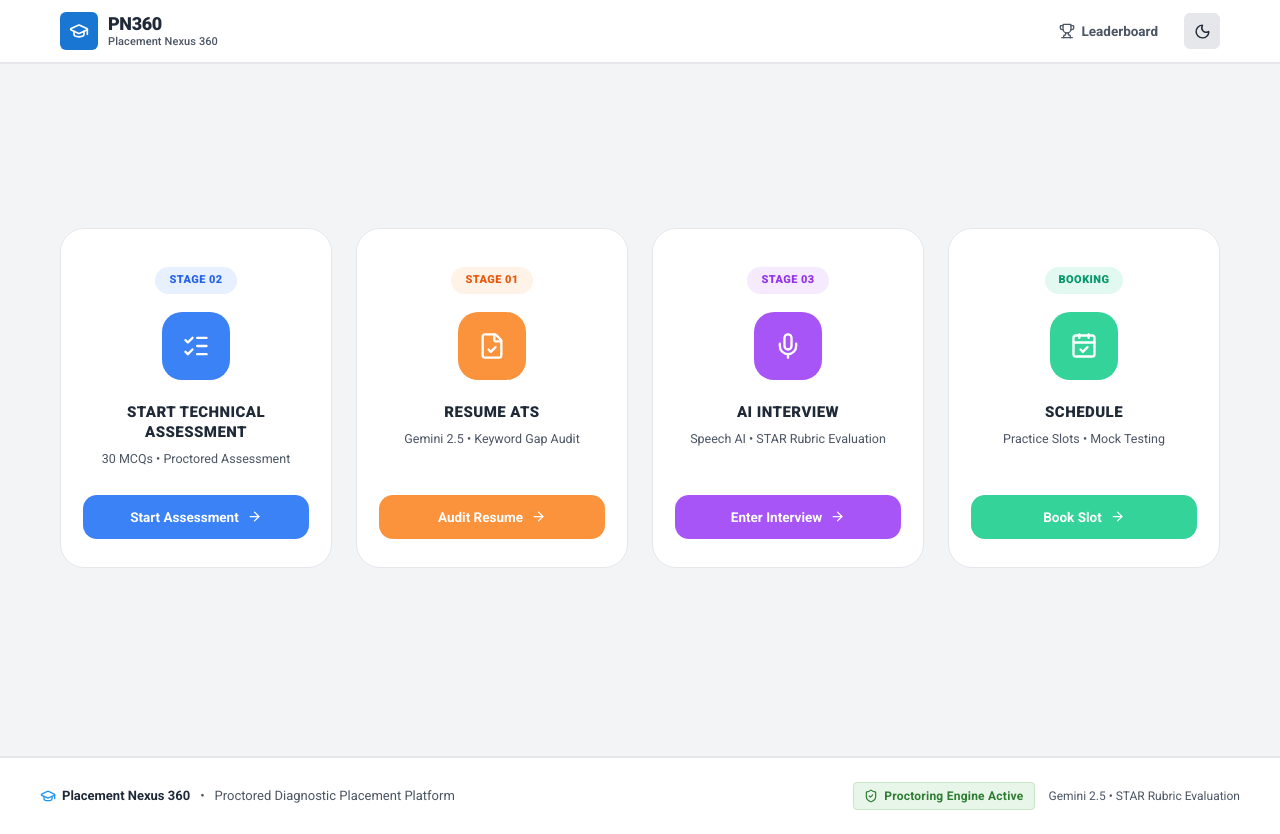
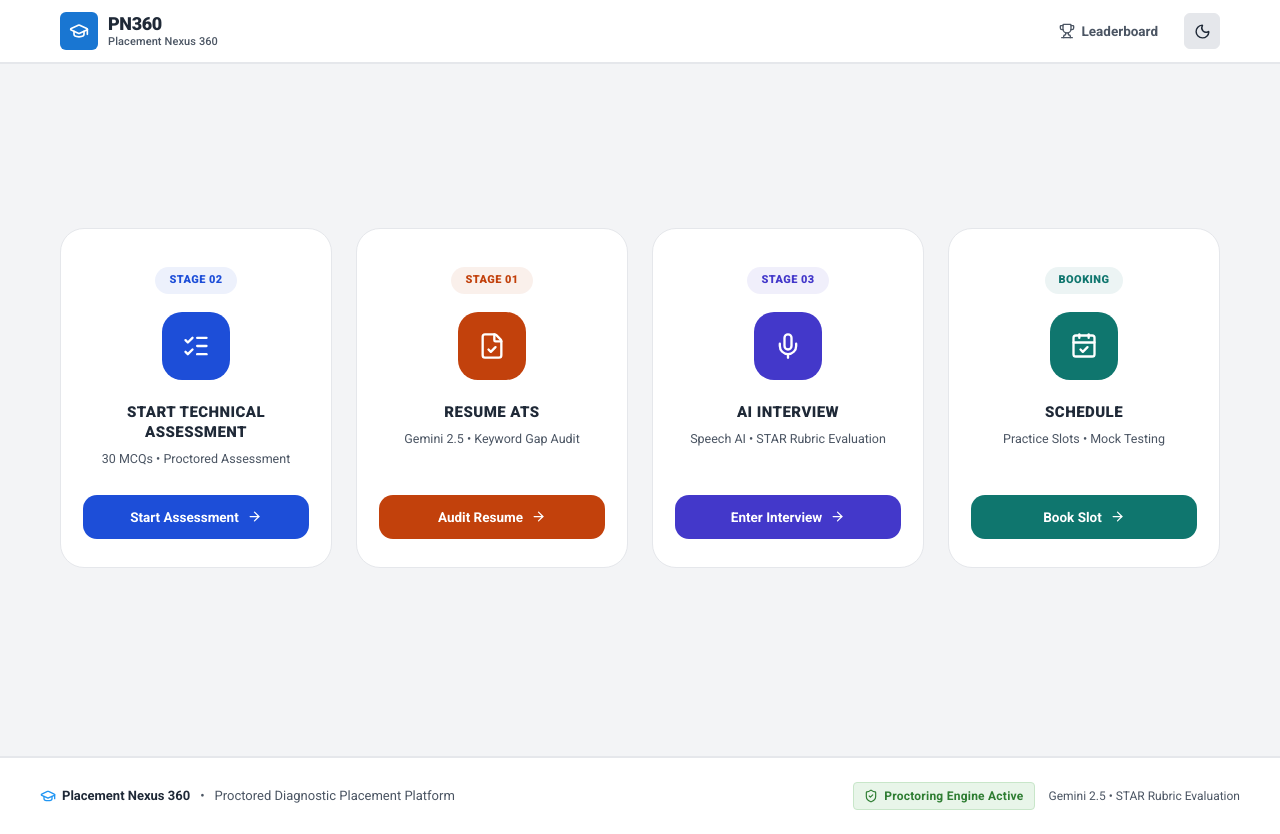
Before and after one commit to TheAbhayAlgorithms/pn360, a Next.js app: page / in a window 1280 px wide. Built offline with nearby package versions, Linux system fonts and the light colour scheme.

Commit message:
feat: apply professional and educational academic color palette to dashboard boxes

```diff
--- a/Placement/static/css/global.css
+++ b/Placement/static/css/global.css
@@ -23,6 +23,23 @@
     --flat-blue-dark: #1976D2;
     --flat-green-dark: #2E7D32;
     --flat-cyan-dark: #00838F;
+
+    /* Professional & Educational Academic Palette */
+    --edu-blue: #1D4ED8;
+    --edu-blue-badge-bg: rgba(29, 78, 216, 0.08);
+    --edu-blue-hover: #1E40AF;
+
+    --edu-terracotta: #C2410C;
+    --edu-terracotta-badge-bg: rgba(194, 65, 12, 0.08);
+    --edu-terracotta-hover: #9A3412;
+
+    --edu-indigo: #4338CA;
+    --edu-indigo-badge-bg: rgba(67, 56, 202, 0.08);
+    --edu-indigo-hover: #3730A3;
+
+    --edu-teal: #0F766E;
+    --edu-teal-badge-bg: rgba(15, 118, 110, 0.08);
+    --edu-teal-hover: #115E59;
 
     --flat-bg: #F3F4F6;
     --flat-surface: #FFFFFF;
@@ -138,6 +155,23 @@
     --accent-purple: #AB47BC;
     --accent-purple-subtle: rgba(171, 71, 188, 0.18);
     --accent-purple-border: #8E24AA;
+
+    /* Professional & Educational Dark Mode Accents */
+    --edu-blue: #3B82F6;
+    --edu-blue-badge-bg: rgba(59, 130, 246, 0.16);
+    --edu-blue-hover: #2563EB;
+
+    --edu-terracotta: #EA580C;
+    --edu-terracotta-badge-bg: rgba(234, 88, 12, 0.16);
+    --edu-terracotta-hover: #C2410C;
+
+    --edu-indigo: #6366F1;
+    --edu-indigo-badge-bg: rgba(99, 102, 241, 0.16);
+    --edu-indigo-hover: #4F46E5;
+
+    --edu-teal: #14B8A6;
+    --edu-teal-badge-bg: rgba(20, 184, 166, 0.16);
+    --edu-teal-hover: #0D9488;
 
     /* Shadows: Pure 2D Flat - No Shadows */
     --shadow-xs: none;
@@ -1298,6 +1332,18 @@ kbd {
     border-color: var(--border-hover) !important;
 }
 
+.edu-btn {
+    transition: filter 0.15s ease, opacity 0.15s ease !important;
+}
+
+.edu-btn:hover {
+    filter: brightness(0.92);
+}
+
+[data-theme="dark"] .edu-btn:hover {
+    filter: brightness(1.12);
+}
+
 @media (prefers-reduced-motion: reduce) {
     .button, .btn, .card, * {
         transition: none !important;
--- a/app/globals.css
+++ b/app/globals.css
@@ -20,6 +20,23 @@
   --flat-green-dark: #2E7D32;
   --flat-cyan-dark: #00838F;
   --flat-purple-dark: #6A1B9A;
+
+  /* Professional & Educational Academic Palette */
+  --edu-blue: #1D4ED8;
+  --edu-blue-badge-bg: rgba(29, 78, 216, 0.08);
+  --edu-blue-hover: #1E40AF;
+
+  --edu-terracotta: #C2410C;
+  --edu-terracotta-badge-bg: rgba(194, 65, 12, 0.08);
+  --edu-terracotta-hover: #9A3412;
+
+  --edu-indigo: #4338CA;
+  --edu-indigo-badge-bg: rgba(67, 56, 202, 0.08);
+  --edu-indigo-hover: #3730A3;
+
+  --edu-teal: #0F766E;
+  --edu-teal-badge-bg: rgba(15, 118, 110, 0.08);
+  --edu-teal-hover: #115E59;
 
   /* Surfaces & Neutral Canvas */
   --flat-bg: #F3F4F6;
@@ -69,6 +86,23 @@
   --primary: #2196F3;
   --primary-hover: #42A5F5;
   --primary-active: #1E88E5;
+
+  /* Professional & Educational Dark Mode Accents */
+  --edu-blue: #3B82F6;
+  --edu-blue-badge-bg: rgba(59, 130, 246, 0.16);
+  --edu-blue-hover: #2563EB;
+
+  --edu-terracotta: #EA580C;
+  --edu-terracotta-badge-bg: rgba(234, 88, 12, 0.16);
+  --edu-terracotta-hover: #C2410C;
+
+  --edu-indigo: #6366F1;
+  --edu-indigo-badge-bg: rgba(99, 102, 241, 0.16);
+  --edu-indigo-hover: #4F46E5;
+
+  --edu-teal: #14B8A6;
+  --edu-teal-badge-bg: rgba(20, 184, 166, 0.16);
+  --edu-teal-hover: #0D9488;
 }
 
 /* =========================================================================
@@ -570,6 +604,18 @@ code, kbd, pre, .font-mono {
   border-color: var(--flat-border-hover) !important;
 }
 
+.edu-btn {
+  transition: filter 0.15s ease, opacity 0.15s ease !important;
+}
+
+.edu-btn:hover {
+  filter: brightness(0.92);
+}
+
+[data-theme="dark"] .edu-btn:hover {
+  filter: brightness(1.12);
+}
+
 @media (prefers-reduced-motion: reduce) {
   .button, .btn, .card, a, input, select, textarea, * {
     transition: none !important;
--- a/app/page.tsx
+++ b/app/page.tsx
@@ -16,10 +16,9 @@ export default function Dashboard() {
       title: "START TECHNICAL ASSESSMENT",
       subtitle: "30 MCQs • Proctored Assessment",
       href: "/mcq-test",
-      themeColor: "#3B82F6", // Lighter sky blue
-      lightBg: "rgba(59, 130, 246, 0.06)",
-      badgeBg: "rgba(59, 130, 246, 0.12)",
-      badgeColor: "#2563EB",
+      themeColor: "var(--edu-blue)", // Academic Oxford Blue / Cobalt
+      badgeBg: "var(--edu-blue-badge-bg)",
+      badgeColor: "var(--edu-blue)",
       icon: <ListChecks size={28} color="#FFFFFF" />,
       tag: "Stage 02",
       btnText: "Start Assessment"
@@ -28,10 +27,9 @@ export default function Dashboard() {
       title: "RESUME ATS",
       subtitle: "Gemini 2.5 • Keyword Gap Audit",
       href: "/resume-ats",
-      themeColor: "#FB923C", // Lighter soft warm coral/orange
-      lightBg: "rgba(251, 146, 60, 0.06)",
-      badgeBg: "rgba(251, 146, 60, 0.12)",
-      badgeColor: "#EA580C",
+      themeColor: "var(--edu-terracotta)", // Scholarly Warm Sienna / Terracotta
+      badgeBg: "var(--edu-terracotta-badge-bg)",
+      badgeColor: "var(--edu-terracotta)",
       icon: <FileCheck size={28} color="#FFFFFF" />,
       tag: "Stage 01",
       btnText: "Audit Resume"
@@ -40,10 +38,9 @@ export default function Dashboard() {
       title: "AI INTERVIEW",
       subtitle: "Speech AI • STAR Rubric Evaluation",
       href: "/ai-interview",
-      themeColor: "#A855F7", // Lighter lavender/violet purple
-      lightBg: "rgba(168, 85, 247, 0.06)",
-      badgeBg: "rgba(168, 85, 247, 0.12)",
-      badgeColor: "#9333EA",
+      themeColor: "var(--edu-indigo)", // Intellectual Deep Indigo / Royal Slate
+      badgeBg: "var(--edu-indigo-badge-bg)",
+      badgeColor: "var(--edu-indigo)",
       icon: <Mic size={28} color="#FFFFFF" />,
       tag: "Stage 03",
       btnText: "Enter Interview"
@@ -52,10 +49,9 @@ export default function Dashboard() {
       title: "SCHEDULE",
       subtitle: "Practice Slots • Mock Testing",
       href: "/schedule",
-      themeColor: "#34D399", // Lighter fresh mint/emerald green
-      lightBg: "rgba(52, 211, 153, 0.06)",
-      badgeBg: "rgba(52, 211, 153, 0.14)",
-      badgeColor: "#059669",
+      themeColor: "var(--edu-teal)", // Cambridge Spruce / Deep Academic Teal
+      badgeBg: "var(--edu-teal-badge-bg)",
+      badgeColor: "var(--edu-teal)",
       icon: <CalendarCheck size={28} color="#FFFFFF" />,
       tag: "Booking",
       btnText: "Book Slot"
@@ -74,7 +70,7 @@ export default function Dashboard() {
         padding: '24px 0'
       }}
     >
-      {/* 4 Smoothly Curved Boxes Side by Side in the Center of the Screen */}
+      {/* 4 Professional & Educational Curved Boxes Side by Side */}
       <div
         style={{
           display: 'grid',
@@ -100,14 +96,14 @@ export default function Dashboard() {
               minHeight: '340px',
               cursor: 'pointer',
               background: 'var(--flat-surface)',
-              borderRadius: '24px', // Smooth curves for the boxes
+              borderRadius: '24px',
               border: '1.5px solid var(--flat-border)',
               boxShadow: 'none',
               transition: 'all 0.2s cubic-bezier(0.16, 1, 0.3, 1)'
             }}
           >
             <div style={{ display: 'flex', flexDirection: 'column', alignItems: 'center', width: '100%' }}>
-              {/* Smooth Pill Badge */}
+              {/* Refined Academic Pill Badge */}
               <span
                 style={{
                   marginBottom: '18px',
@@ -116,7 +112,7 @@ export default function Dashboard() {
                   textTransform: 'uppercase',
                   letterSpacing: '0.04em',
                   padding: '5px 14px',
-                  borderRadius: '9999px', // Smooth pill curve
+                  borderRadius: '9999px',
                   background: opt.badgeBg,
                   color: opt.badgeColor
                 }}
@@ -124,13 +120,13 @@ export default function Dashboard() {
                 {opt.tag}
               </span>
 
-              {/* Smooth Curved Icon Tile with Lighter Shade */}
+              {/* Dignified Academic Icon Tile */}
               <div
                 style={{
                   width: '68px',
                   height: '68px',
                   marginBottom: '22px',
-                  borderRadius: '20px', // Smooth curve for icon tile
+                  borderRadius: '20px',
                   background: opt.themeColor,
                   display: 'grid',
                   placeItems: 'center',
@@ -167,8 +163,9 @@ export default function Dashboard() {
               </p>
             </div>
 
-            {/* Smooth Curved Action Button */}
+            {/* Professional Curved Action Button */}
             <div
+              className="edu-btn"
               style={{
                 width: '100%',
                 marginTop: '26px',
@@ -179,12 +176,11 @@ export default function Dashboard() {
                 alignItems: 'center',
                 justifyContent: 'center',
                 gap: '8px',
-                borderRadius: '14px', // Smooth curve for button
+                borderRadius: '14px',
                 background: opt.themeColor,
                 color: '#FFFFFF',
                 border: 'none',
-                boxShadow: 'none',
-                transition: 'filter 0.15s ease'
+                boxShadow: 'none'
               }}
             >
               <span>{opt.btnText}</span>
```
Also changed, not shown: Placement/templates/dashboard.html (+13 -13 lines).
